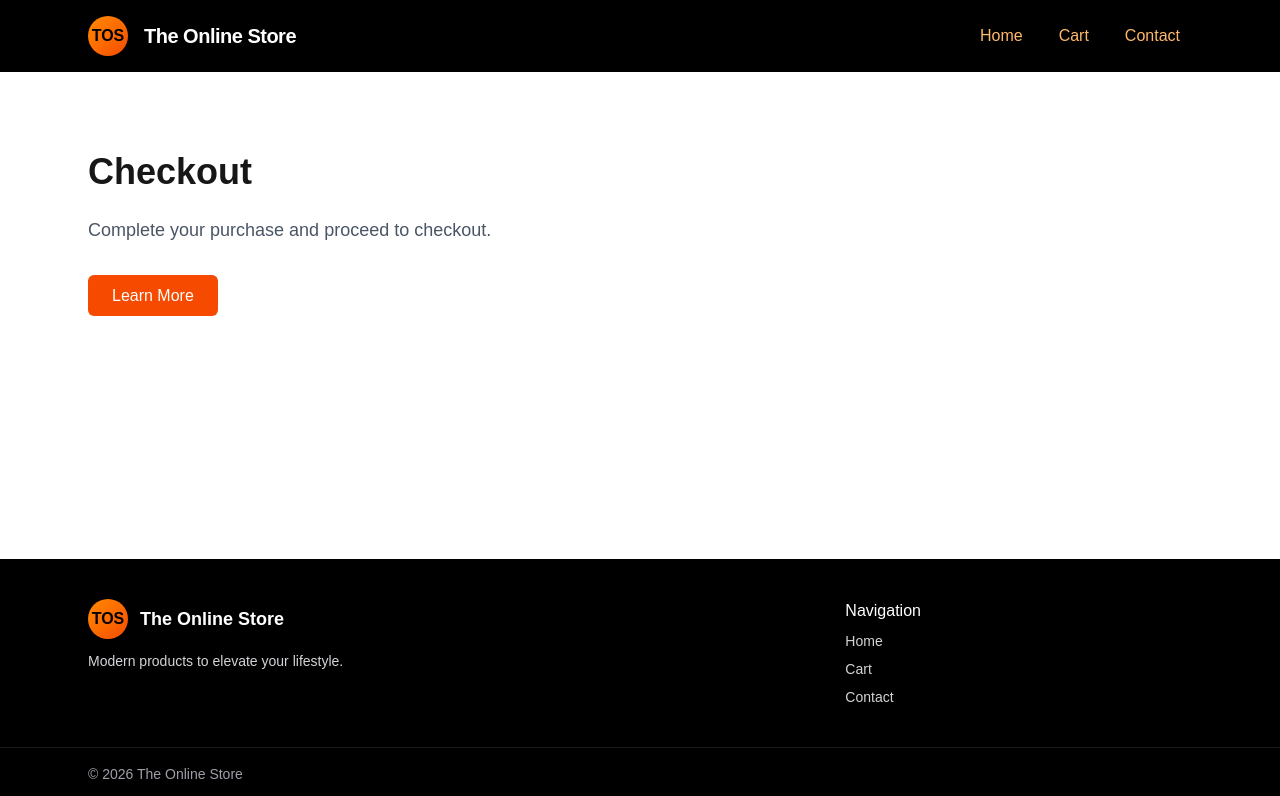
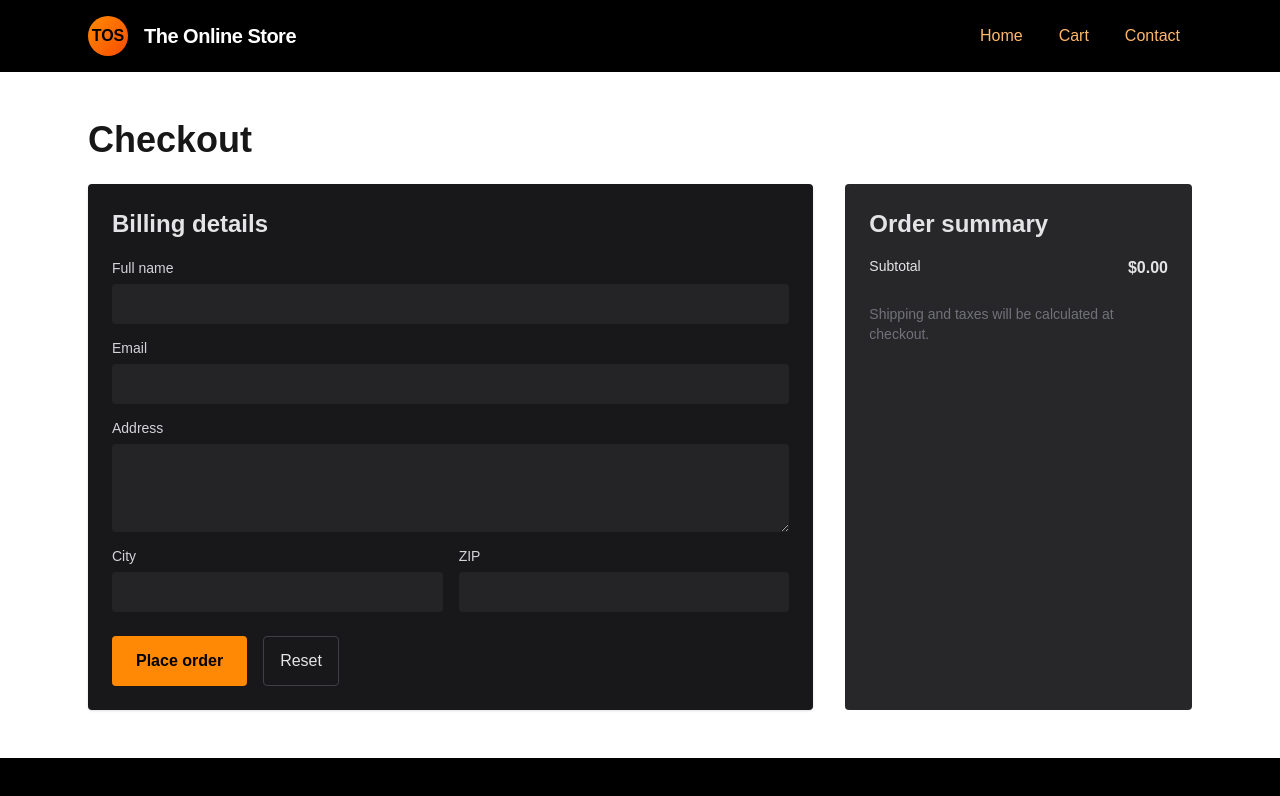
Before and after one commit to Andy19955/JavaScript-Frameworks, a Next.js app: page /checkout in a window 1280 px wide. Shown: the top 796 px of the page. Built offline with nearby package versions, Linux system fonts and the light colour scheme.

Commit message:
Add checkout page

```diff
--- a/app/checkout/page.tsx
+++ b/app/checkout/page.tsx
@@ -1,17 +1,108 @@
+"use client";
+
+import { useState } from "react";
 import Header from "../components/Header";
 import Footer from "../components/Footer";
+import { useCart } from "../context/CartContext";
 
-export default function Checkout() {
+export default function CheckoutPage() {
+  const { cart } = useCart();
+
+  const items = cart.reduce<Record<string, { title: string; qty: number; price: number }>>((acc, p) => {
+    if (acc[p.id]) acc[p.id].qty++;
+    else acc[p.id] = { title: p.title, qty: 1, price: p.discountedPrice && p.discountedPrice < p.price ? p.discountedPrice : p.price };
+    return acc;
+  }, {});
+
+  const summary = Object.values(items);
+  const subtotal = summary.reduce((s, it) => s + it.price * it.qty, 0);
+
+  const [form, setForm] = useState({ name: "", email: "", address: "", city: "", zip: "" });
+  const [error, setError] = useState("");
+
+  const handleChange = (e: React.ChangeEvent<HTMLInputElement | HTMLTextAreaElement>) => {
+    setForm({ ...form, [e.target.name]: e.target.value });
+  };
+
+  const handleSubmit = (e: React.FormEvent) => {
+    e.preventDefault();
+    if (!form.name || !form.email || !form.address) {
+      setError("Please complete name, email and address.");
+      return;
+    }
+    setError("");
+    alert(`Order submitted — ${summary.length} line(s), total ${subtotal.toFixed(2)}.`);
+  };
   return (
     <>
       <Header />
       <main className="flex-1 flex justify-center">
-        <div className="max-w-6xl w-full py-20 px-6">
+        <div className="max-w-6xl w-full py-12 px-6">
           <h1 className="text-4xl font-bold mb-6">Checkout</h1>
-          <p className="text-lg text-gray-600 mb-10">Complete your purchase and proceed to checkout.</p>
-          <a href="/about" className="px-6 py-3 bg-orange-600 text-white rounded-md hover:bg-orange-700 transition">
-            Learn More
-          </a>
+          <div className="grid md:grid-cols-3 gap-8">
+            <form onSubmit={handleSubmit} className="md:col-span-2 bg-zinc-900 p-6 rounded shadow text-zinc-200">
+              <h2 className="text-2xl font-semibold mb-4">Billing details</h2>
+              {error && <div className="mb-4 text-sm text-red-400">{error}</div>}
+              <label className="block mb-3">
+                <span className="text-sm text-zinc-300">Full name</span>
+                <input name="name" value={form.name} onChange={handleChange} className="mt-1 block w-full rounded bg-white/5 px-3 py-2 text-zinc-100" />
+              </label>
+              <label className="block mb-3">
+                <span className="text-sm text-zinc-300">Email</span>
+                <input name="email" value={form.email} onChange={handleChange} className="mt-1 block w-full rounded bg-white/5 px-3 py-2 text-zinc-100" />
+              </label>
+              <label className="block mb-3">
+                <span className="text-sm text-zinc-300">Address</span>
+                <textarea name="address" value={form.address} onChange={handleChange} className="mt-1 block w-full rounded bg-white/5 px-3 py-2 text-zinc-100" rows={3} />
+              </label>
+              <div className="grid grid-cols-2 gap-4">
+                <label className="block">
+                  <span className="text-sm text-zinc-300">City</span>
+                  <input name="city" value={form.city} onChange={handleChange} className="mt-1 block w-full rounded bg-white/5 px-3 py-2 text-zinc-100" />
+                </label>
+                <label className="block">
+                  <span className="text-sm text-zinc-300">ZIP</span>
+                  <input name="zip" value={form.zip} onChange={handleChange} className="mt-1 block w-full rounded bg-white/5 px-3 py-2 text-zinc-100" />
+                </label>
+              </div>
+              <div className="mt-6 flex gap-4">
+                <button type="submit" className="px-6 py-3 bg-orange-400 text-black font-semibold rounded">
+                  Place order
+                </button>
+                <button
+                  type="button"
+                  onClick={() => {
+                    setForm({ name: "", email: "", address: "", city: "", zip: "" });
+                    setError("");
+                  }}
+                  className="px-4 py-3 border border-zinc-700 rounded text-zinc-200"
+                >
+                  Reset
+                </button>
+              </div>
+            </form>
+            <aside className="bg-zinc-800 p-6 rounded text-zinc-200">
+              <h2 className="text-2xl font-semibold mb-4">Order summary</h2>
+              <ul className="divide-y divide-zinc-700 mb-4">
+                {summary.map((it) => (
+                  <li key={it.title} className="py-3 flex justify-between">
+                    <div>
+                      <div className="font-medium">{it.title}</div>
+                      <div className="text-sm text-zinc-500">
+                        {it.qty} × ${it.price.toFixed(2)}
+                      </div>
+                    </div>
+                    <div className="font-semibold">${(it.price * it.qty).toFixed(2)}</div>
+                  </li>
+                ))}
+              </ul>
+              <div className="flex justify-between mb-6 text-zinc-200">
+                <span className="text-sm">Subtotal</span>
+                <span className="font-semibold">${subtotal.toFixed(2)}</span>
+              </div>
+              <div className="text-sm text-zinc-500 mb-4">Shipping and taxes will be calculated at checkout.</div>
+            </aside>
+          </div>
         </div>
       </main>
       <Footer />
```
